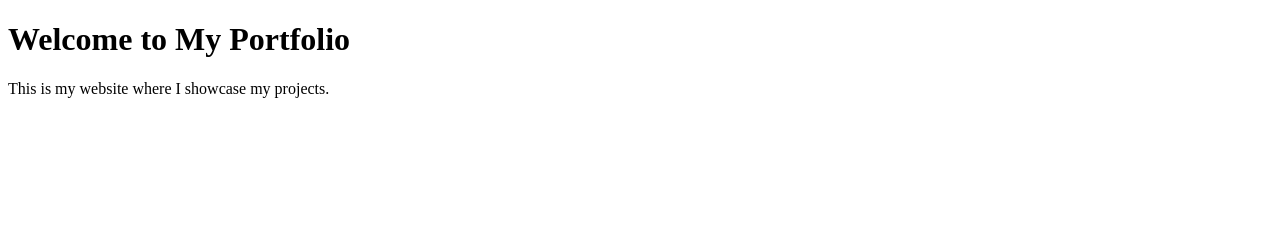
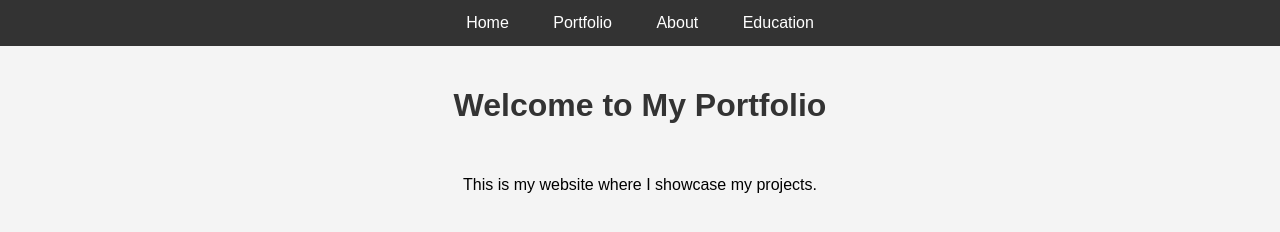
Before and after one commit to samj1098/samj1098.github.io, a plain HTML site: page index.html in a window 1280 px wide. Drawn offline with Linux system fonts and the light colour scheme.

Commit message:
Add navigation bar and styles

```diff
--- a/index.html
+++ b/index.html
@@ -4,8 +4,18 @@
     <meta charset="UTF-8">
     <meta name="viewport" content="width=device-width, initial-scale=1.0">
     <title>My Portfolio</title>
+    <link rel="stylesheet" href="styles.css">
 </head>
 <body>
+    <nav>
+        <ul>
+            <li><a href="#home">Home</a></li>
+            <li><a href="#portfolio">Portfolio</a></li>
+            <li><a href="#about">About</a></li>
+            <li><a href="#education">Education</a></li>
+        </ul>
+     </nav>
+
     <h1>Welcome to My Portfolio</h1>
     <p>This is my website where I showcase my projects.</p>
 </body>
--- /dev/null
+++ b/styles.css
@@ -0,0 +1,48 @@
+/* General Styles */
+body {
+    font-family: Arial, sans-serif;
+    margin: 0;
+    padding: 0;
+    background-color: #f4f4f4;
+}
+
+/* Navigation Bar Styles */
+nav {
+    background-color: #333;
+    overflow: hidden;
+}
+
+nav ul {
+    list-style-type: none;
+    margin: 0;
+    padding: 0;
+    text-align: center;
+}
+
+nav ul li {
+    display: inline;
+}
+
+nav ul li a {
+    color: white;
+    text-decoration: none;
+    padding: 14px 20px;
+    display: inline-block;
+}
+
+nav ul li a:hover {
+    background-color: #ddd;
+    color: black;
+}
+
+/* Page Heading */
+h1 {
+    color: #333;
+    text-align: center;
+    padding: 20px 0;
+}
+
+p {
+    text-align: center;
+    padding: 10px;
+}
```
